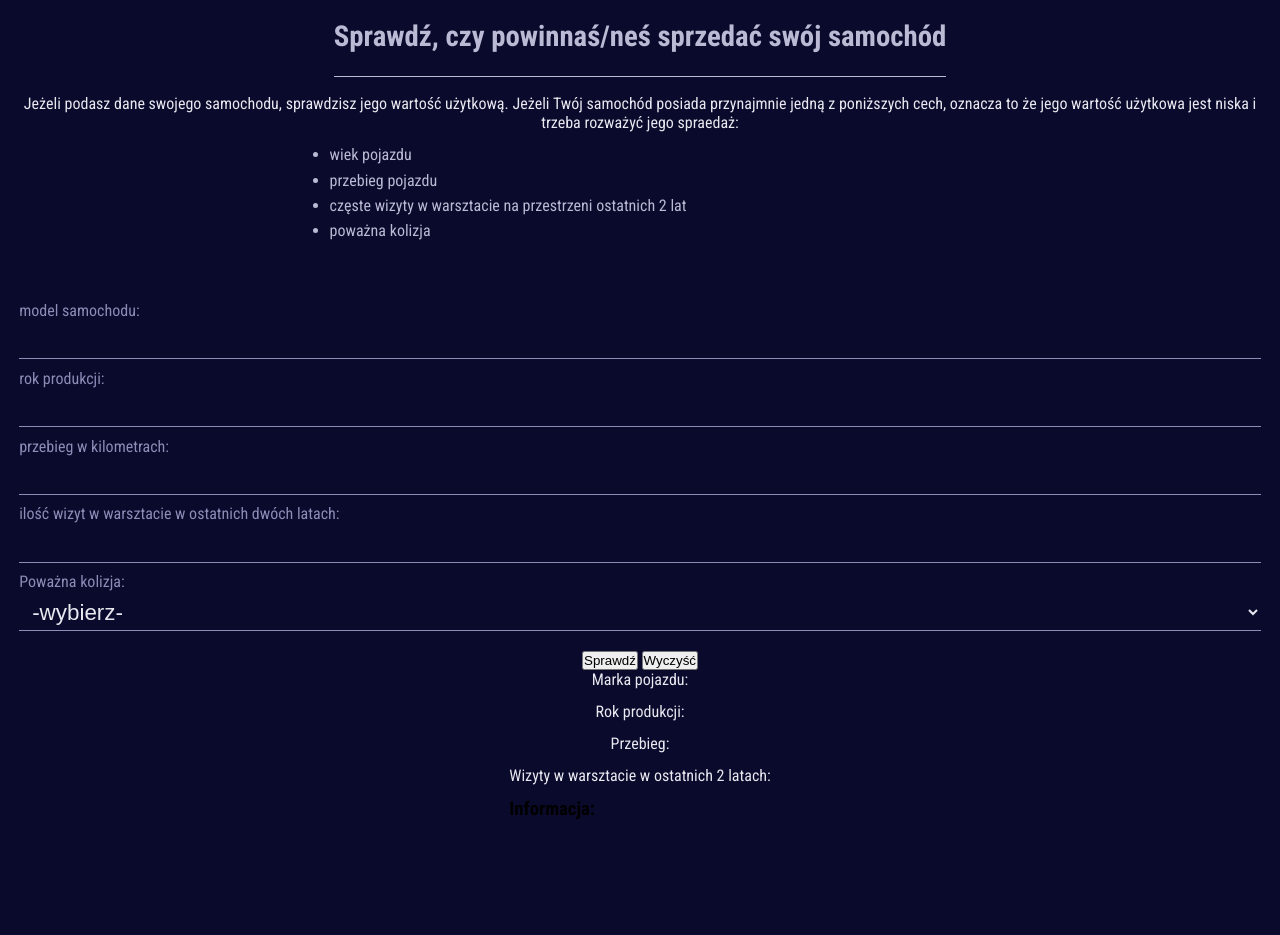
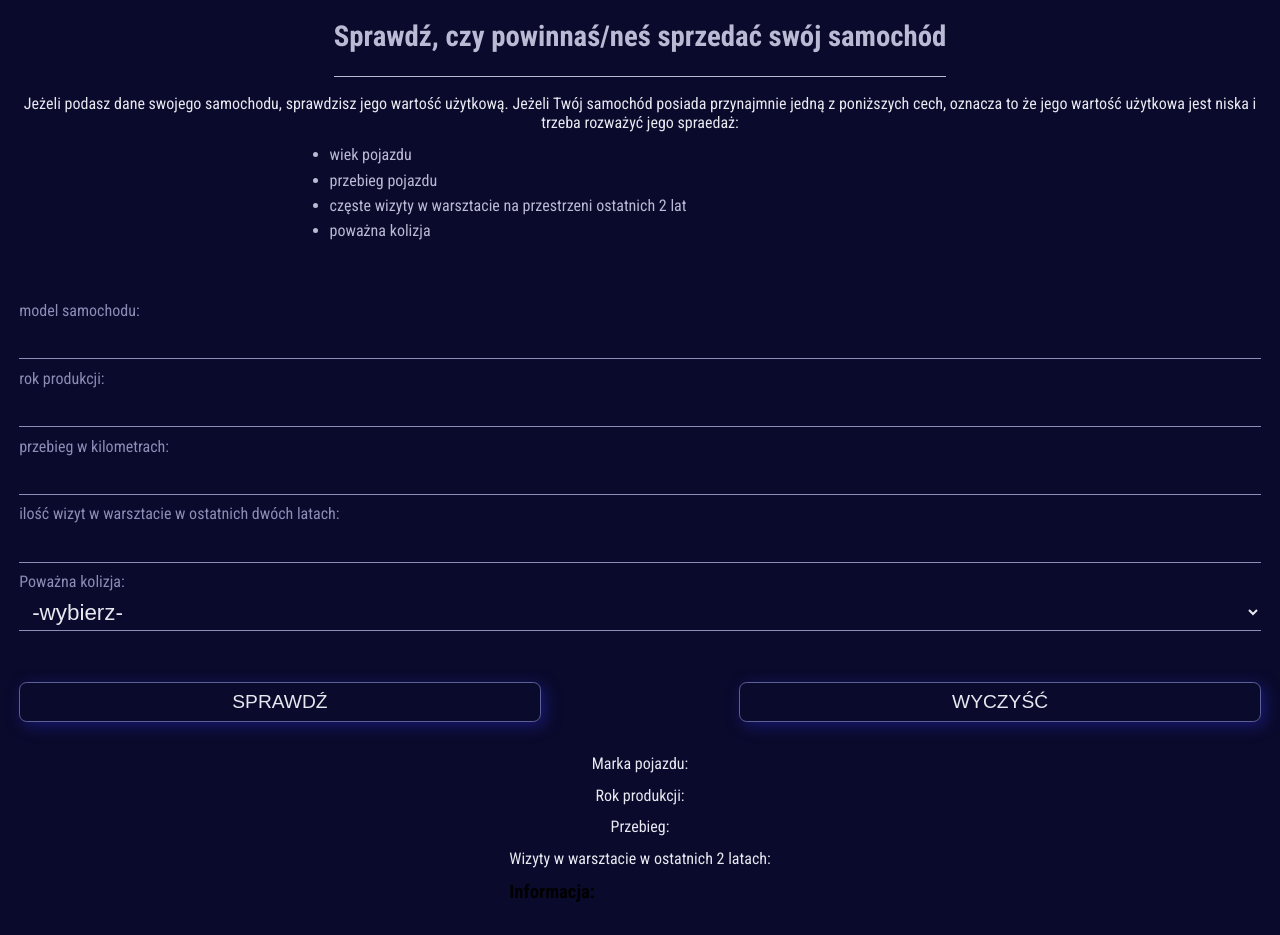
Before and after one commit to Scorpion19702022/should-you-sell-the-car, a website: page index.html in a window 1280 px wide. Before the commit the page ends 852 px from the top, so only its background shows below. Drawn offline with Linux system fonts and the light colour scheme.

Commit message:
add styles for buttons

```diff
--- a/sass/style.scss
+++ b/sass/style.scss
@@ -94,5 +94,28 @@ li {
 	}
 }
 
+.btns {
+	width: 100%;
+	display: flex;
+	justify-content: space-between;
+	margin: 2em;
+	button {
+		width: 42%;
+		padding: 0.4em 0.2em;
+		font-size: 1.2rem;
+		text-transform: uppercase;
+		background: none;
+		border: 0.04em solid var(--color-middleone);
+		border-radius: 0.4em;
+		box-shadow: 0.2em 0.2em 0.8em var(--color-middletwo);
+		color: var(--color-lightone);
+		cursor: pointer;
+		transition: background 0.3s ease-in-out;
+		&:hover {
+			background: var(--color-middletwo);
+		}
+	}
+}
+
 @import './medium';
 @import './extra\ large';
```
Also changed, not shown: css/style.css, 1 other file.
